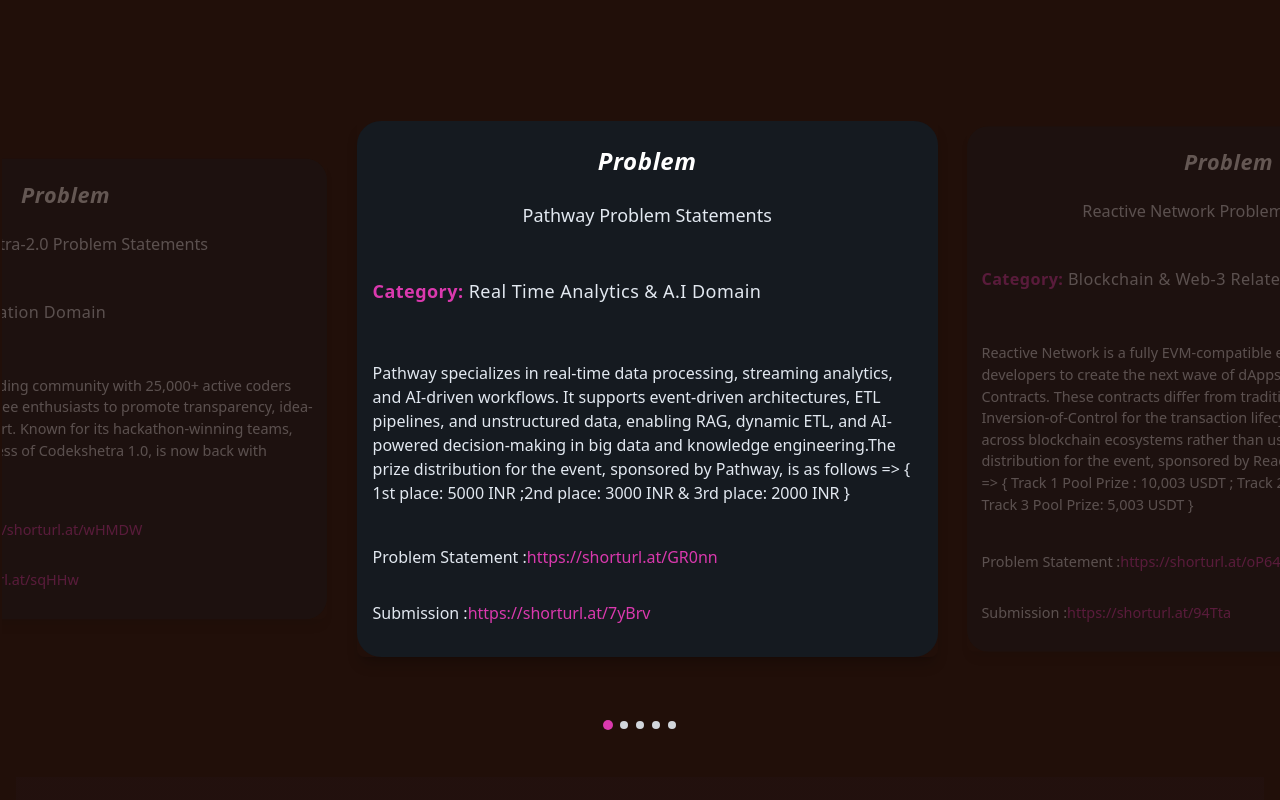
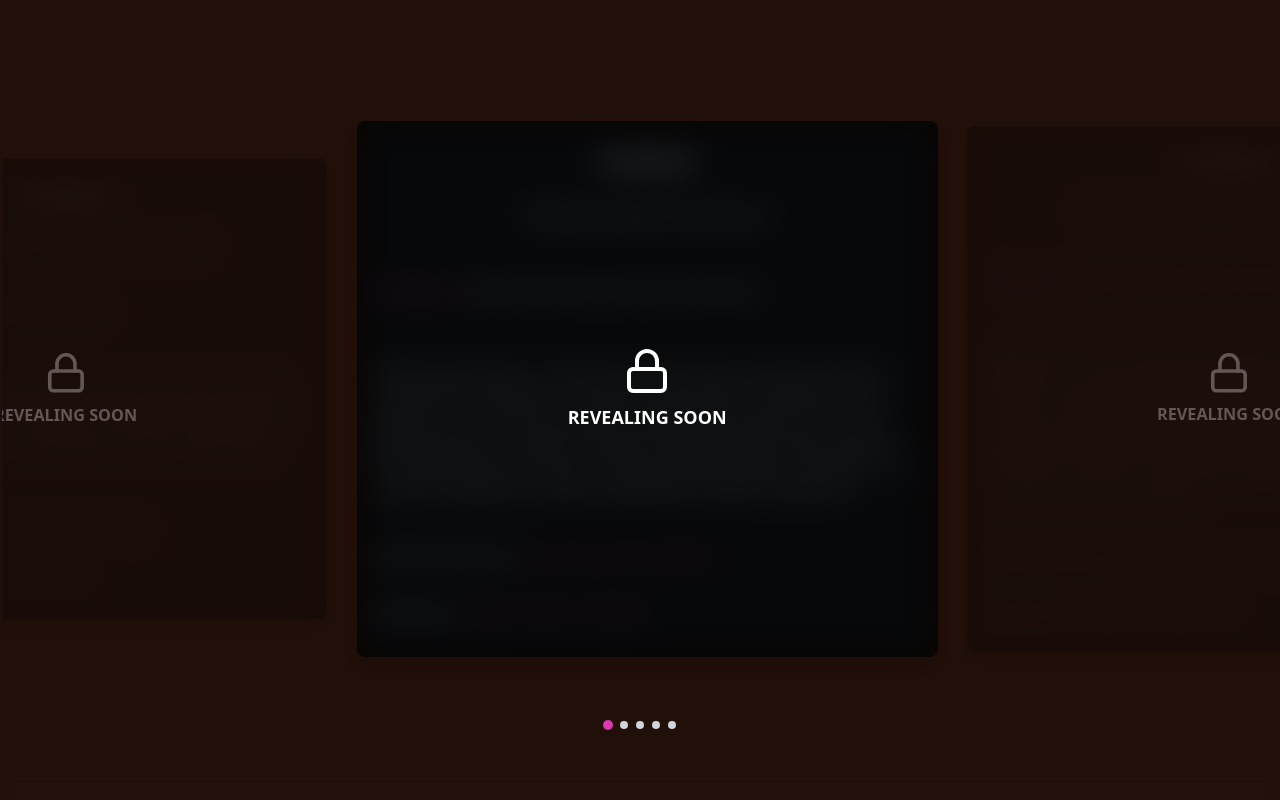
Before and after one commit to geek-room-community/MUJ-Hack-Website, a React (Vite) app: page / in a window 1280 px wide. Shown: the part 3120-3920 px from the top of the page. Built offline with nearby package versions, Linux system fonts and the light colour scheme.

Commit message:
ps updated

```diff
--- a/src/components/custom/Judge.tsx
+++ b/src/components/custom/Judge.tsx
@@ -3,11 +3,7 @@
 import "swiper/css/autoplay";
 import "swiper/css/pagination";
 import { Autoplay, Pagination } from "swiper/modules";
-import Judge1 from "/assets/Judges/Judge1.jpg";
-import Judge2 from "/assets/Judges/Judge2.jpg";
-import Judge3 from "/assets/Judges/Judge3.jpg";
-import Judge4 from "/assets/Judges/Judge4.jpg";
-import Judge5 from "/assets/Judges/Judge5.jpg";
+import user from "/assets/Judges/user.jpg";
 
 interface Judge {
   img: string;
@@ -16,11 +12,31 @@
 }
 
 const judges: Judge[] = [
-  { img: Judge1, name: "Bhaskarjit Samah" , linkedin:"https://www.linkedin.com/in/bhaskarjitsarmah/"},
-  { img: Judge2, name: "Ayon Roy", linkedin:"https://www.linkedin.com/in/ayon-roy/" },
-  { img: Judge3, name: "Ivan Ivanitskiy",linkedin:"https://www.linkedin.com/in/ivan-ivanitskiy/" },
-  { img: Judge4, name: "Deepak Yadav", linkedin:"https://www.linkedin.com/in/dyadav2?utm_source=share&utm_campaign=share_via&utm_content=profile&utm_medium=android_app" },
-  { img: Judge5, name: "Mudit Srivastava",linkedin:"https://www.linkedin.com/in/muditjps?utm_source=share&utm_campaign=share_via&utm_content=profile&utm_medium=android_app" },
+  {
+    img: user,
+    name: "Revealing Soon",
+    linkedin: "https://www.linkedin.com/in/",
+  },
+  {
+    img: user,
+    name: "Revealing Soon",
+    linkedin: "https://www.linkedin.com/in/",
+  },
+  {
+    img: user,
+    name: "Revealing Soon",
+    linkedin: "https://www.linkedin.com/in/",
+  },
+  {
+    img: user,
+    name: "Revealing Soon",
+    linkedin: "https://www.linkedin.com/in/",
+  },
+  {
+    img: user,
+    name: "Revealing Soon",
+    linkedin: "https://www.linkedin.com/in/",
+  },
 ];
 
 export default function Judge(): JSX.Element {
@@ -56,7 +72,8 @@
                   target="_blank"
                   rel="noopener noreferrer"
                   className="text-pink"
-              ><svg
+                >
+                  <svg
                     xmlns="http://www.w3.org/2000/svg"
                     viewBox="0 0 24 24"
                     fill="currentColor"
--- a/src/components/custom/ProblemStatement.tsx
+++ b/src/components/custom/ProblemStatement.tsx
@@ -1,5 +1,5 @@
 import { useState, useEffect, useRef, useCallback } from "react";
-import { ChevronLeft, ChevronRight } from "lucide-react";
+import { ChevronLeft, ChevronRight, Lock } from "lucide-react";
 import { CardContent } from "../CardContent";
 import { rippleEffect } from "@/utils/rippleEffect";
 import { problemStatements as originalProblemStatements, CHANGE_DURATION } from "@/json/problem-statements";
@@ -75,7 +75,7 @@
   };
 
   return (
-    <div ref={containerRef} className="py-12 h-fit grid grid-rows-[auto_1fr_auto]">
+    <div ref={containerRef} className="py-12 h-fit grid grid-rows-[auto_1fr_auto] select-none">
       <h1
         ref={titleRef}
         className="text-8xl sm:text-[14rem] md:text-[13rem] font-bebas text-[#f8e8d9] font-bold text-center mb-[3rem]"
@@ -111,14 +111,18 @@
               {problemStatements.map((statement, index) => (
                 <CarouselItem key={index} className="lg:basis-4/5 xl:basis-2/5">
                   <div
-                    className={`transition-all duration-300 rounded-lg shadow-lg  ${
+                    className={`transition-all duration-300 rounded-lg shadow-lg relative overflow-hidden  ${
                       index === current
                         ? "scale-100 opacity-100"
                         : "scale-90 opacity-30"
-                    }`}
+                    } pointer-events-none`}
                   >
-                    <div className=" overflow-hidden rounded-lg shadow-lg">
-                      <CardContent {...statement} className="h-full" />
+                    <div className="absolute inset-0 bg-black/70 flex flex-col items-center justify-center z-10">
+                      <Lock className="w-12 h-12 text-white" />
+                      <span className="text-white text-lg mt-2 font-bold">REVEALING SOON</span>
+                    </div>
+                    <div className="overflow-hidden rounded-lg shadow-lg blur-lg">
+                      <CardContent {...statement} className="h-full pointer-events-none" />
                     </div>
                   </div>
                 </CarouselItem>
```
Also changed, not shown: public/assets/Judges/user.jpg (added). Lines whose indentation alone changed are shown as unchanged.
